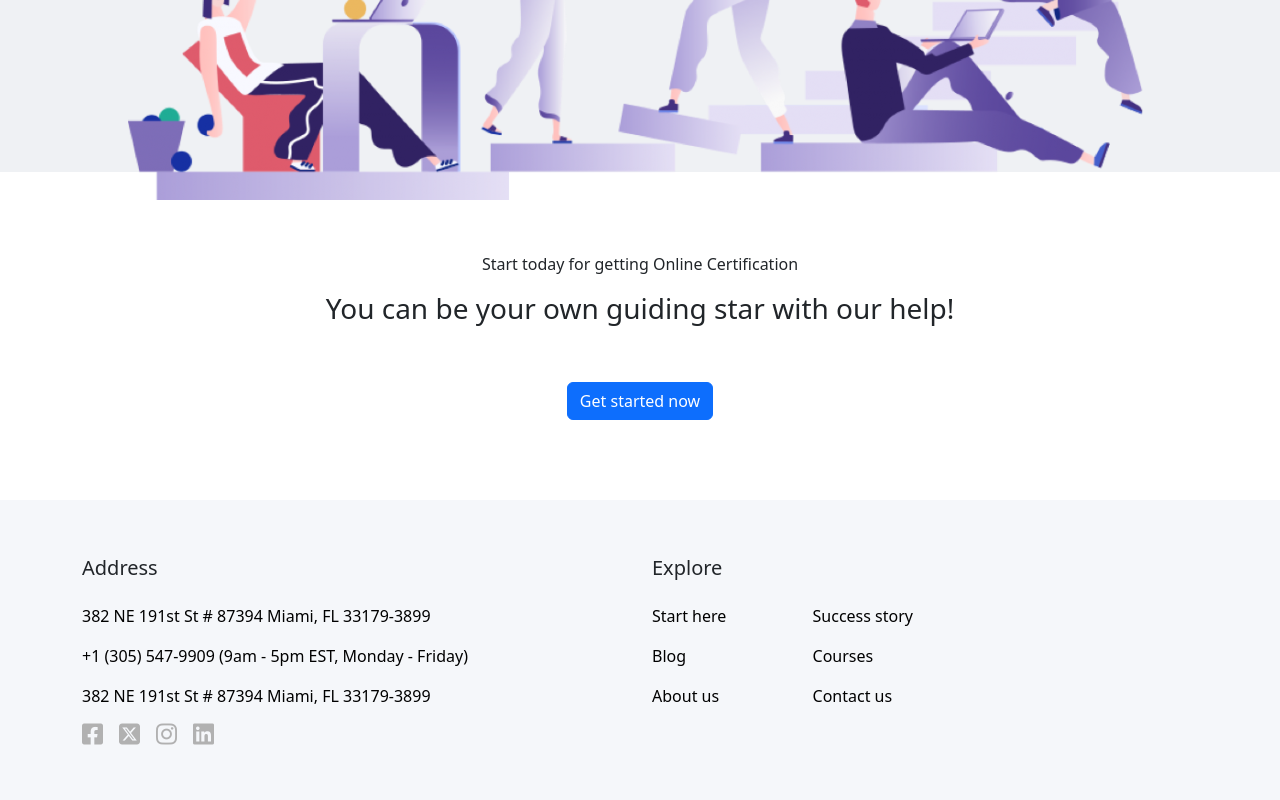
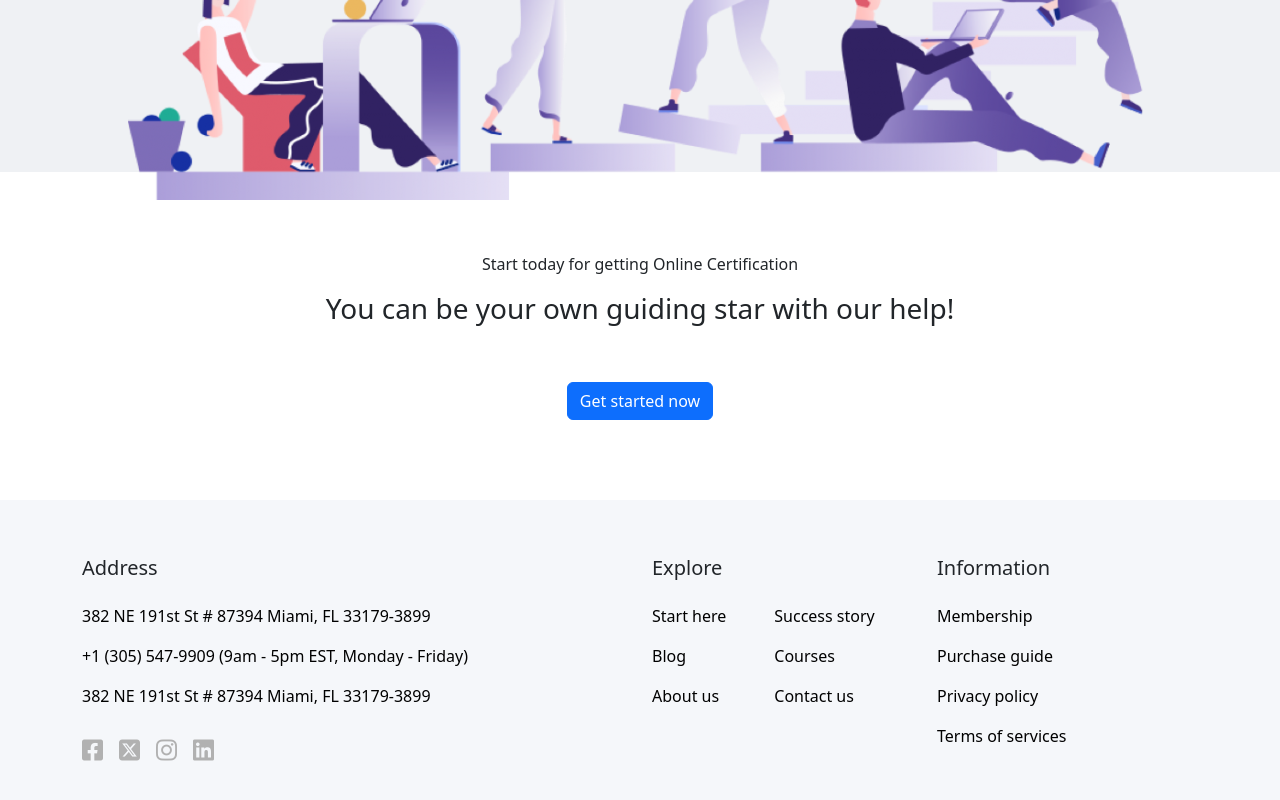
Before and after one commit to iaio998/proj-html-vuejs, a Vue app: page / in a window 1280 px wide. Shown: the part 5352-6152 px from the top of the page. Built offline with nearby package versions, Linux system fonts and the light colour scheme.

Commit message:
Added footer components and finished first look

```diff
--- a/src/components/footer/FooterComponent.vue
+++ b/src/components/footer/FooterComponent.vue
@@ -8,7 +8,9 @@
         <div class="col-3">
           <ExploreComponent />
         </div>
-        <div class="col-3"></div>
+        <div class="col-3">
+          <InformationComponent />
+        </div>
       </div>
     </div>
   </footer>
@@ -17,11 +19,13 @@
 <script>
 import AddressComponent from "./partials/AddressComponent.vue";
 import ExploreComponent from "./partials/ExploreComponent.vue";
+import InformationComponent from "./partials/InformationComponent.vue";
 export default {
   name: "FooterComponent",
   components: {
     AddressComponent,
     ExploreComponent,
+    InformationComponent,
   },
 };
 </script>
--- a/src/components/footer/partials/AddressComponent.vue
+++ b/src/components/footer/partials/AddressComponent.vue
@@ -6,7 +6,7 @@
         <a href="#">{{ el.text }} </a>
       </li>
     </ul>
-    <ul class="d-flex">
+    <ul class="d-flex py-3">
       <li class="pe-3 fs-4" v-for="el in socials">
         <a class="hyperlink" href="#">
           <i :class="el.fontAwesome"></i>
--- a/src/components/footer/partials/ExploreComponent.vue
+++ b/src/components/footer/partials/ExploreComponent.vue
@@ -1,7 +1,7 @@
 <template>
   <div class="text-start">
     <h5 class="py-2">Explore</h5>
-    <div class="d-flex justify-content-between">
+    <div class="d-flex gap-5">
       <ul>
         <li class="py-2" v-for="el in this.exploreLeft">
           <a href="#">{{ el.text }} </a>
--- /dev/null
+++ b/src/components/footer/partials/InformationComponent.vue
@@ -0,0 +1,40 @@
+<template>
+  <div class="text-start">
+    <h5 class="py-2">Information</h5>
+    <ul>
+      <li class="py-2" v-for="el in this.information">
+        <a href="#">{{ el.text }} </a>
+      </li>
+    </ul>
+  </div>
+</template>
+
+<script>
+export default {
+  name: "InformationComponent",
+  data() {
+    return {
+      information: [
+        {
+          infoId: 1,
+          text: "Membership",
+        },
+        {
+          infoId: 2,
+          text: "Purchase guide",
+        },
+        {
+          infoId: 3,
+          text: "Privacy policy",
+        },
+        {
+          infoId: 4,
+          text: "Terms of services",
+        },
+      ],
+    };
+  },
+};
+</script>
+
+<style lang="scss" scoped></style>
```
